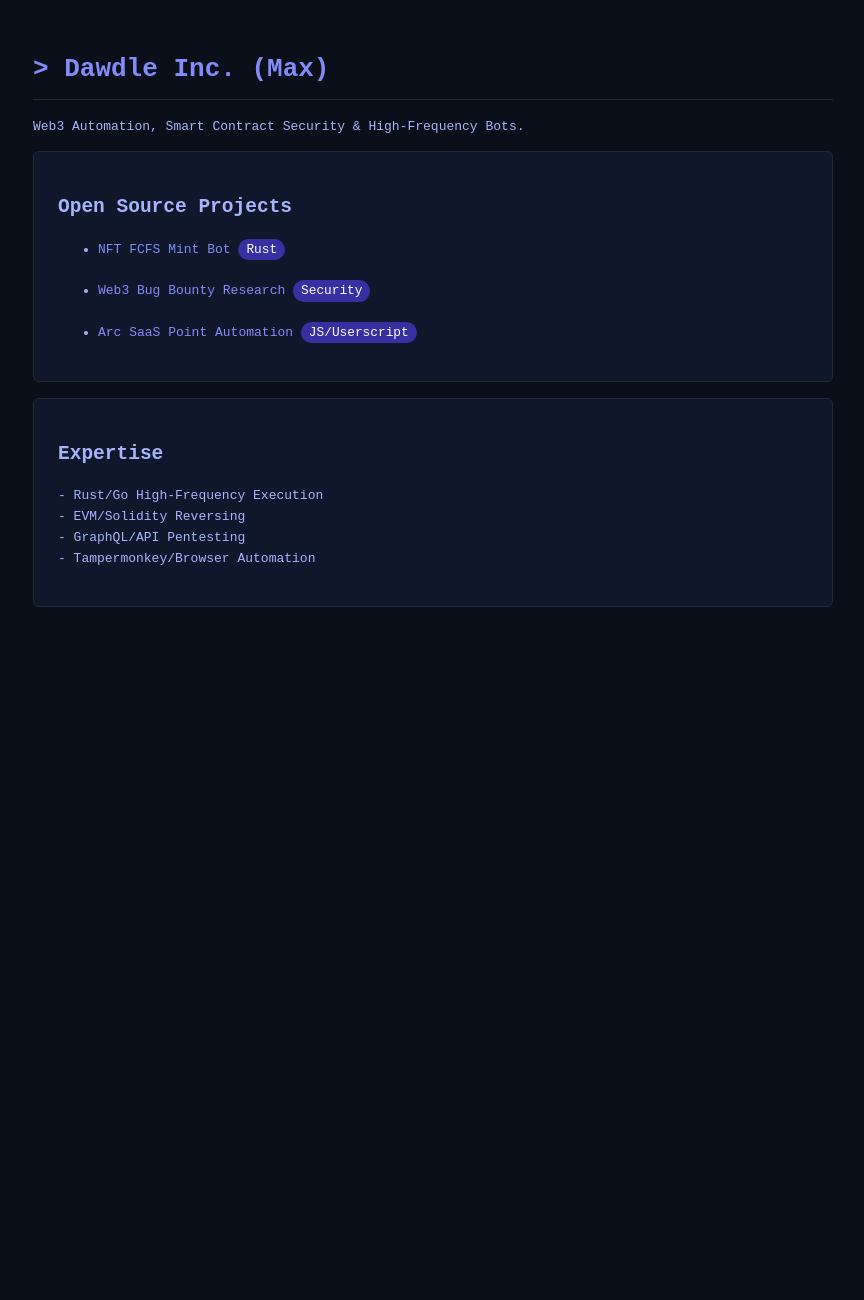
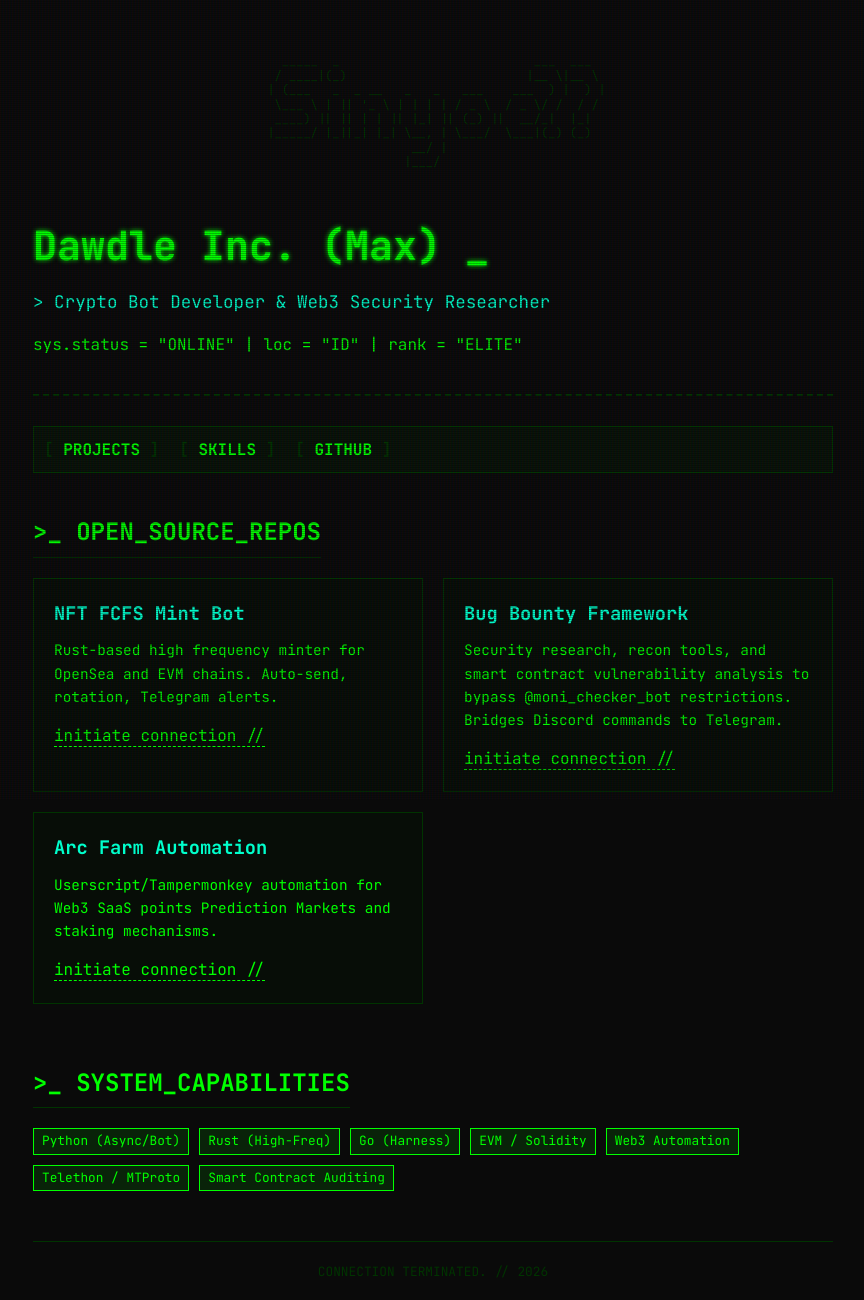
Before and after one commit to dawdleinc-max/portfolio, a plain HTML site: page index.html in a window 1280 px wide. Shown: the whole page, without its empty margins (207-1071 px from the left). Before the commit the page ends 800 px from the top, so only its background shows below. Drawn offline with Linux system fonts and the light colour scheme.

Commit message:
Update UI to hacker terminal theme

```diff
--- a/index.html
+++ b/index.html
@@ -3,43 +3,118 @@
 <head>
     <meta charset="UTF-8">
     <meta name="viewport" content="width=device-width, initial-scale=1.0">
-    <title>Dawdle Inc. | Portfolio</title>
+    <title>0xDawdle Inc. (Max) // Hacker Portfolio</title>
+    <meta name="description" content="Dawdle Inc. (Max) — Code, Hack, Automate">
+    <meta name="theme-color" content="#000">
+    <link rel="preconnect" href="https://fonts.googleapis.com">
+    <link rel="preconnect" href="https://fonts.gstatic.com" crossorigin>
+    <link href="https://fonts.googleapis.com/css2?family=JetBrains+Mono:wght@300;400;500;600;700&display=swap" rel="stylesheet">
     <style>
-        body { background: #0b0f19; color: #a5b4fc; font-family: monospace; padding: 2rem; max-width: 800px; margin: 0 auto; line-height: 1.6; }
-        a { color: #818cf8; text-decoration: none; }
-        a:hover { text-decoration: underline; }
-        h1 { color: #818cf8; border-bottom: 1px solid #1e293b; padding-bottom: 0.5rem; }
-        .card { border: 1px solid #1e293b; padding: 1.5rem; margin-bottom: 1rem; border-radius: 6px; background: #0f172a; }
-        .tag { background: #3730a3; color: #fff; padding: 0.2rem 0.5rem; border-radius: 12px; font-size: 0.8rem; }
+        :root { --bg: #0a0a0a; --fg: #00ff00; --dim: #003300; --accent: #00ffcc; }
+        body { margin: 0; padding: 0; background-color: var(--bg); color: var(--fg); font-family: 'JetBrains Mono', monospace; overflow-x: hidden; line-height: 1.6; }
+
+        /* CRT Effect */
+        body::before {
+            content: " "; display: block; position: fixed; top: 0; left: 0; bottom: 0; right: 0;
+            background: linear-gradient(rgba(18, 16, 16, 0) 50%, rgba(0, 0, 0, 0.25) 50%), linear-gradient(90deg, rgba(255, 0, 0, 0.06), rgba(0, 255, 0, 0.02), rgba(0, 0, 255, 0.06));
+            z-index: 2; background-size: 100% 2px, 3px 100%; pointer-events: none;
+        }
+
+        .container { max-width: 800px; margin: 0 auto; padding: 40px 20px; position: relative; z-index: 1; }
+
+        header { border-bottom: 2px dashed var(--dim); padding-bottom: 20px; margin-bottom: 30px; }
+        h1 { margin: 0; font-size: 2.5rem; text-shadow: 0 0 5px var(--fg); }
+        .subtitle { font-size: 1.1rem; color: var(--accent); margin-top: 10px; }
+
+        .nav { margin: 20px 0; display: flex; gap: 20px; border: 1px solid var(--dim); padding: 10px; background: rgba(0, 50, 0, 0.2); }
+        .nav a { color: var(--fg); text-decoration: none; text-transform: uppercase; font-weight: bold; transition: 0.3s; }
+        .nav a:hover { color: #fff; text-shadow: 0 0 8px #fff; }
+        .nav a::before { content: "[ "; color: var(--dim); }
+        .nav a::after { content: " ]"; color: var(--dim); }
+
+        .section { margin-bottom: 40px; }
+        .section-title { font-size: 1.5rem; border-bottom: 1px solid var(--dim); display: inline-block; padding-bottom: 5px; margin-bottom: 20px; text-transform: uppercase; }
+        .section-title::before { content: ">_ "; }
+
+        .grid { display: grid; grid-template-columns: repeat(auto-fit, minmax(300px, 1fr)); gap: 20px; }
+        .card { border: 1px solid var(--dim); padding: 20px; background: rgba(0, 20, 0, 0.3); transition: all 0.2s ease; cursor: default; }
+        .card:hover { border-color: var(--fg); box-shadow: inset 0 0 10px var(--dim); transform: translateY(-2px); }
+        .card h3 { margin: 0 0 10px 0; color: var(--accent); }
+        .card p { margin: 0 0 15px 0; font-size: 0.9rem; }
+        .card a { color: var(--fg); text-decoration: none; border-bottom: 1px dashed var(--fg); }
+        .card a:hover { background: var(--fg); color: var(--bg); }
+
+        .blink { animation: blinker 1s linear infinite; }
+        @keyframes blinker { 50% { opacity: 0; } }
+
+        .ascii-art { font-size: 12px; white-space: pre; color: var(--dim); line-height: 1.2; text-align: center; margin-bottom: 30px; }
+
+        .skills-list { display: flex; flex-wrap: wrap; gap: 10px; }
+        .skill-tag { border: 1px solid var(--fg); padding: 2px 8px; font-size: 0.8rem; background: rgba(0, 255, 0, 0.1); }
     </style>
 </head>
 <body>
-    <h1>> Dawdle Inc. (Max)</h1>
-    <p>Web3 Automation, Smart Contract Security & High-Frequency Bots.</p>
+    <div class="container">
+        <div class="ascii-art">
+   _____  _                           ___  ___
+  / ____|(_)                         |__ \|__ \
+ | (___   _  _ __   _   _   ___    ___  ) |  ) |
+  \___ \ | || '_ \ | | | | / _ \  / _ \/ /  / /
+  ____) || || | | || |_| || (_) ||  __/_|  |_|
+ |_____/ |_||_| |_| \__, | \___/  \___|(_) (_)
+                     __/ |
+                    |___/
+        </div>
 
-    <div class="card">
-        <h2>Open Source Projects</h2>
-        <ul>
-            <li>
-                <a href="https://github.com/dawdleinc-max/nft-mint-rs">NFT FCFS Mint Bot</a>
-                <span class="tag">Rust</span>
-            </li>
-            <br>
-            <li>
-                <a href="https://github.com/dawdleinc-max/bug-bounty-learn">Web3 Bug Bounty Research</a>
-                <span class="tag">Security</span>
-            </li>
-            <br>
-            <li>
-                <a href="https://github.com/dawdleinc-max/arc-farm">Arc SaaS Point Automation</a>
-                <span class="tag">JS/Userscript</span>
-            </li>
-        </ul>
-    </div>
+        <header>
+            <h1>Dawdle Inc. (Max) <span class="blink">_</span></h1>
+            <div class="subtitle">> Crypto Bot Developer & Web3 Security Researcher</div>
+            <p>sys.status = "ONLINE" | loc = "ID" | rank = "ELITE"</p>
+        </header>
 
-    <div class="card">
-        <h2>Expertise</h2>
-        <p>- Rust/Go High-Frequency Execution<br>- EVM/Solidity Reversing<br>- GraphQL/API Pentesting<br>- Tampermonkey/Browser Automation</p>
+        <div class="nav">
+            <a href="#projects">Projects</a>
+            <a href="#skills">Skills</a>
+            <a href="https://github.com/dawdleinc-max" target="_blank">GitHub</a>
+        </div>
+
+        <div id="projects" class="section">
+            <h2 class="section-title">Open_Source_Repos</h2>
+            <div class="grid">
+                <div class="card">
+                    <h3>NFT FCFS Mint Bot</h3>
+                    <p>Rust-based high frequency minter for OpenSea and EVM chains. Auto-send, rotation, Telegram alerts.</p>
+                    <a href="https://github.com/dawdleinc-max/nft-mint-rs" target="_blank">initiate connection //</a>
+                </div>
+                <div class="card">
+                    <h3>Bug Bounty Framework</h3>
+                    <p>Security research, recon tools, and smart contract vulnerability analysis to bypass @moni_checker_bot restrictions. Bridges Discord commands to Telegram.</p>
+                    <a href="https://github.com/dawdleinc-max/bug-bounty-learn" target="_blank">initiate connection //</a>
+                </div>
+                <div class="card">
+                    <h3>Arc Farm Automation</h3>
+                    <p>Userscript/Tampermonkey automation for Web3 SaaS points Prediction Markets and staking mechanisms.</p>
+                    <a href="https://github.com/dawdleinc-max/arc-farm" target="_blank">initiate connection //</a>
+                </div>
+            </div>
+        </div>
+
+        <div id="skills" class="section">
+            <h2 class="section-title">System_Capabilities</h2>
+            <div class="skills-list">
+                <span class="skill-tag">Python (Async/Bot)</span>
+                <span class="skill-tag">Rust (High-Freq)</span>
+                <span class="skill-tag">Go (Harness)</span>
+                <span class="skill-tag">EVM / Solidity</span>
+                <span class="skill-tag">Web3 Automation</span>
+                <span class="skill-tag">Telethon / MTProto</span>
+                <span class="skill-tag">Smart Contract Auditing</span>
+            </div>
+        </div>
+
+        <footer style="margin-top: 50px; text-align: center; border-top: 1px solid var(--dim); padding-top: 20px; font-size: 0.8rem; color: var(--dim);">
+            CONNECTION TERMINATED. // 2026
+        </footer>
     </div>
 </body>
 </html>
```
